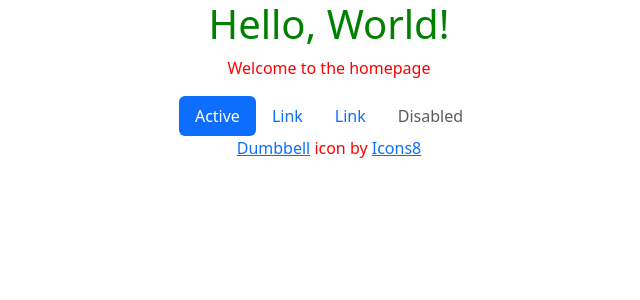
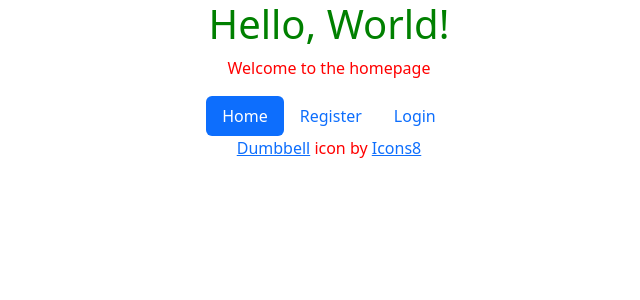
Before and after one commit to James-Glennon/Project5_Second_Attempt, a Django app: page / in a window 1280 px wide. Shown: the top 300 px of the page, without its empty margins (311-951 px from the left). Run offline with Django 3.2, Linux system fonts and the light colour scheme.

Commit message:
add login and logout links, add template dir to settings.py

```diff
--- a/gymworld_project/settings.py
+++ b/gymworld_project/settings.py
@@ -17,7 +17,7 @@ if os.path.exists('env.py'):
 
 # Build paths inside the project like this: BASE_DIR / 'subdir'.
 BASE_DIR = Path(__file__).resolve().parent.parent
-
+TEMPLATES_DIR = os.path.join(BASE_DIR, 'templates')
 
 # Quick-start development settings - unsuitable for production
 # See https://docs.djangoproject.com/en/3.2/howto/deployment/checklist/
@@ -71,7 +71,7 @@ ROOT_URLCONF = 'gymworld_project.urls'
 TEMPLATES = [
     {
         'BACKEND': 'django.template.backends.django.DjangoTemplates',
-        'DIRS': [],
+        'DIRS': [TEMPLATES_DIR],
         'APP_DIRS': True,
         'OPTIONS': {
             'context_processors': [
--- a/homepage/templates/homepage/base.html
+++ b/templates/homepage/base.html
@@ -50,17 +50,20 @@
         <div class="container">
             <ul class="nav nav-pills justify-content-center">
                 <li class="nav-item">
-                    <a class="nav-link active" aria-current="page" href="#">Active</a>
+                    <a class="nav-link active" aria-current="page" href="{% url 'home' %}">Home</a>
+                </li>
+                {% if user.is_authenticated %}
+                <li class="nav-item">
+                    <a class="nav-link" href="{% url 'account_logout' %}">Logout</a>
+                </li>
+                {% else %}
+                <li class="nav-item">
+                    <a class="nav-link" href="{% url 'account_signup' %}">Register</a>
                 </li>
                 <li class="nav-item">
-                    <a class="nav-link" href="#">Link</a>
+                    <a class="nav-link" href="{% url 'account_login' %}">Login</a>
                 </li>
-                <li class="nav-item">
-                    <a class="nav-link" href="#">Link</a>
-                </li>
-                <li class="nav-item">
-                    <a class="nav-link disabled">Disabled</a>
-                </li>
+                {% endif %}
             </ul>
         </div>
     </nav>
```
Also changed, not shown: templates/homepage/homepage.html (renamed from homepage/templates/homepage/homepage.html).
